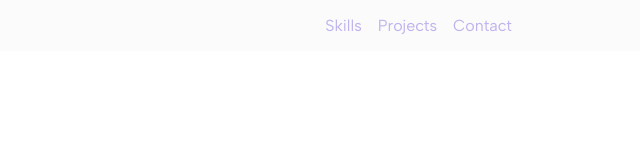
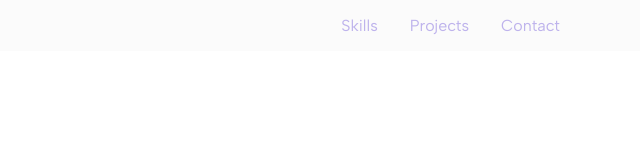
Before and after one commit to cassiek/portfolio, a React (Vite) app: page / in a window 1280 px wide. Shown: the top 160 px of the page, without its empty margins (640-1280 px from the left). Built offline with nearby package versions, Linux system fonts and the light colour scheme.

Commit message:
work on header, most reponsive styling done

```diff
--- a/src/components/Header/Header.scss
+++ b/src/components/Header/Header.scss
@@ -17,6 +17,8 @@
         }
         @include desktop {
             width: $desktop-content-width;
+            padding: 1rem 0 0 0;
+            margin: 0 auto;
         }
     }
     &__item {
@@ -24,7 +26,10 @@
         list-style: none;
         margin: 0 auto 1rem auto;
         @include tablet {
-            margin: 0 0 1rem 1rem;
+            margin: 0 0 1rem 1.5rem;
+        }
+        @include desktop {
+            margin: 0 0 1rem 2rem;
         }
     }
 }
```
